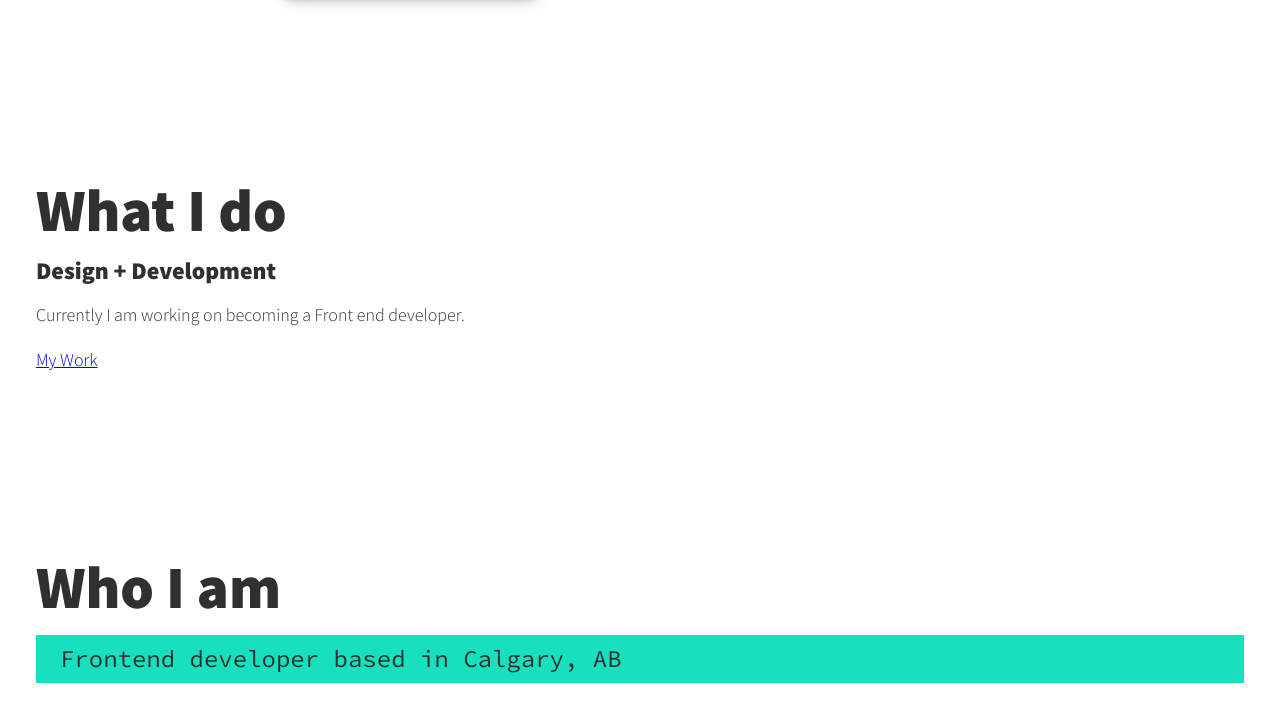
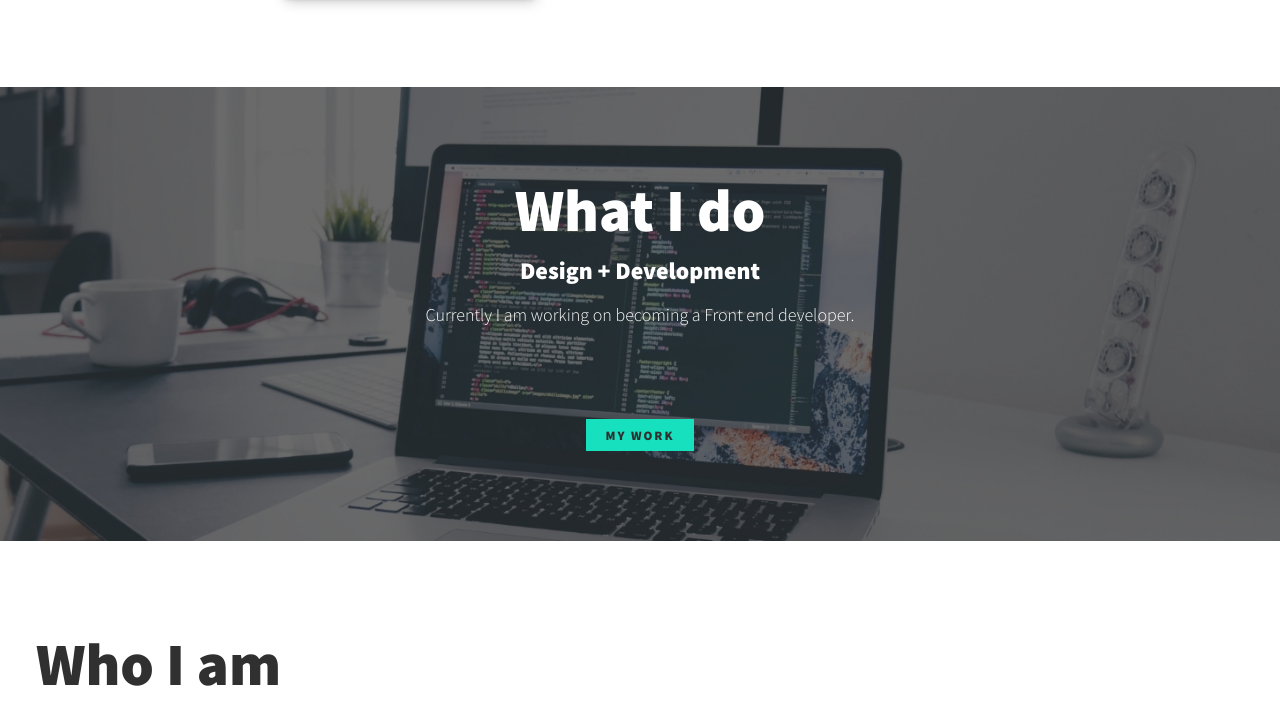
Before and after one commit to Rachelkiff/Portfolio1, a plain HTML site: page index.html in a window 1280 px wide. Shown: the part 598-1302 px from the top of the page. Drawn offline with Linux system fonts and the light colour scheme.

Commit message:
commiting changes for services changes.

```diff
--- a/style.css
+++ b/style.css
@@ -57,6 +57,29 @@ img {
 
 strong {
     font-weight: var(--fw-bold);
+}
+
+:focus {
+    outline: 3px solid var(--clr-accent);
+    outline-offset: 3px;
+}
+
+.btn {
+    display: inline-block;
+    padding: .5em 1.5em;
+    background: var(--clr-accent);
+    color: var(--clr-dark);
+    text-decoration: none;
+    cursor: pointer;
+    font-size: .8rem;
+    text-transform: uppercase;
+    letter-spacing: 2px;
+    font-weight: var(--fw-bold);
+    transition: transform 200ms ease-in-out;
+}
+
+.btn:hover {
+    transform: scale(1.1);
 }
 
 
@@ -144,3 +167,51 @@ nav {display: none;}
         width: calc(100% + 1.5em);
     }
 }
+
+/*services*/
+
+.my-services {
+    background-color: var(--clr-dark);
+    background-image: url(images/services-bg.jpg);
+    background-size: cover;
+    color: var(--clr-light);
+    text-align: center;
+}
+
+.section_title-services {
+    color: var(--clr-accent);
+    position: relative;
+}
+
+.section_title-services::after {
+    content: '';
+    display: block;
+    width: 3em;
+    height: 1px;
+    margin: 0.5em auto 1em;
+    background: var(--clr-light);
+    opacity: 0.25;
+}
+
+.services {
+    margin-bottom: 4em;
+}
+
+.service {
+    max-width: 500px;
+    margin: 0 auto;
+}
+
+@media (min-width: 800px) {
+    .services {
+        display: flex;
+        max-width: 1000px;
+        margin-left: auto;
+        margin-right: auto;
+    }
+
+    .service + service {
+        margin-left: 2em;
+    }
+
+}
```
Also changed, not shown: images/services-bg.jpg (added).
